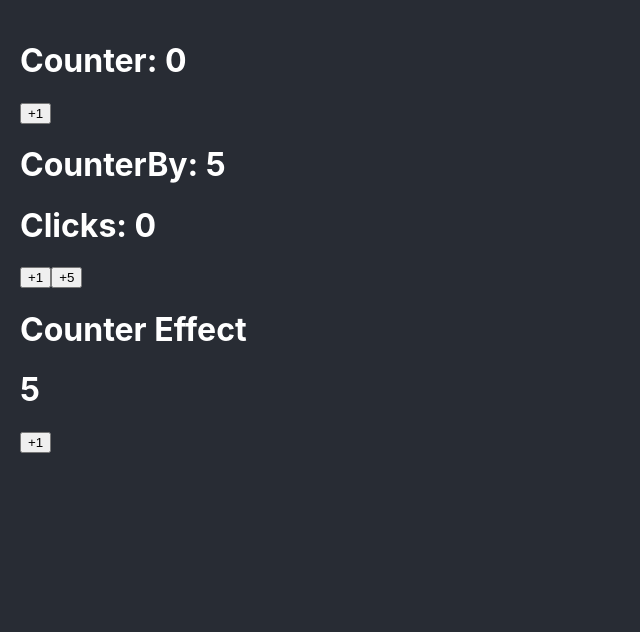
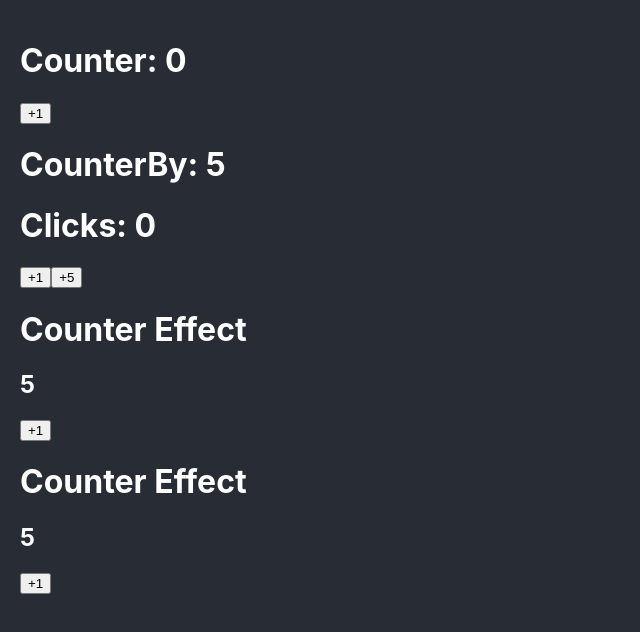
Before and after one commit to JD1927/react-bases, a React (Create React App) app: page / in a window 1280 px wide. Shown: the top 632 px of the page, without its empty margins (0-640 px from the left). Built offline with nearby package versions, Linux system fonts and the light colour scheme.

Commit message:
Add usage of gsap and animates counter

```diff
--- a/src/App.tsx
+++ b/src/App.tsx
@@ -8,6 +8,7 @@ function App() {
       <Counter/>
       <CounterBy/>
       <CounterEffect/>
+      <CounterEffect/>
     </>
   );
 }
--- a/src/bases/CounterEffect.tsx
+++ b/src/bases/CounterEffect.tsx
@@ -1,29 +1,32 @@
-import { useEffect, useState } from 'react';
+import { useEffect, useRef, useState } from 'react';
 import { gsap } from 'gsap';
 
 const MAX_COUNT: number = 10;
 
 export const CounterEffect = () => {
-  const [counter, setCounter] = useState(5);
+  const [counter, setCounter] = useState<number>(5);
+  const counterElement = useRef<HTMLHeadingElement>(null);
 
   const handleClick = (): void => {
     setCounter(prev => Math.min(prev + 1, MAX_COUNT));
   };
-
+  // * useLayoutEffect can be used as well - After HTML rendered
   useEffect(() => {
     if (counter < 10) return;
     console.log('%cMáx value reached', 'color: tomato; background-color: black;');
 
-    gsap.to('h1', { y: -10, duration: 0.2, ease: 'ease.out' }).then(() => {
-      gsap.to('h1', { y: 0, duration: 1, ease: 'bounce.out' });
-    });
+    const tl = gsap.timeline();
+
+    tl
+      .to(counterElement.current, { y: -10, duration: 0.2, ease: 'ease.out' })
+      .to(counterElement.current, { y: 0, duration: 1, ease: 'bounce.out' });
 
   }, [counter]);
 
   return (
     <>
       <h1>Counter Effect</h1>
-      <h1>{counter}</h1>
+      <h2 ref={counterElement} className="mi-objeto">{counter}</h2>
       <button onClick={handleClick}>+1</button>
     </>
   );
```
